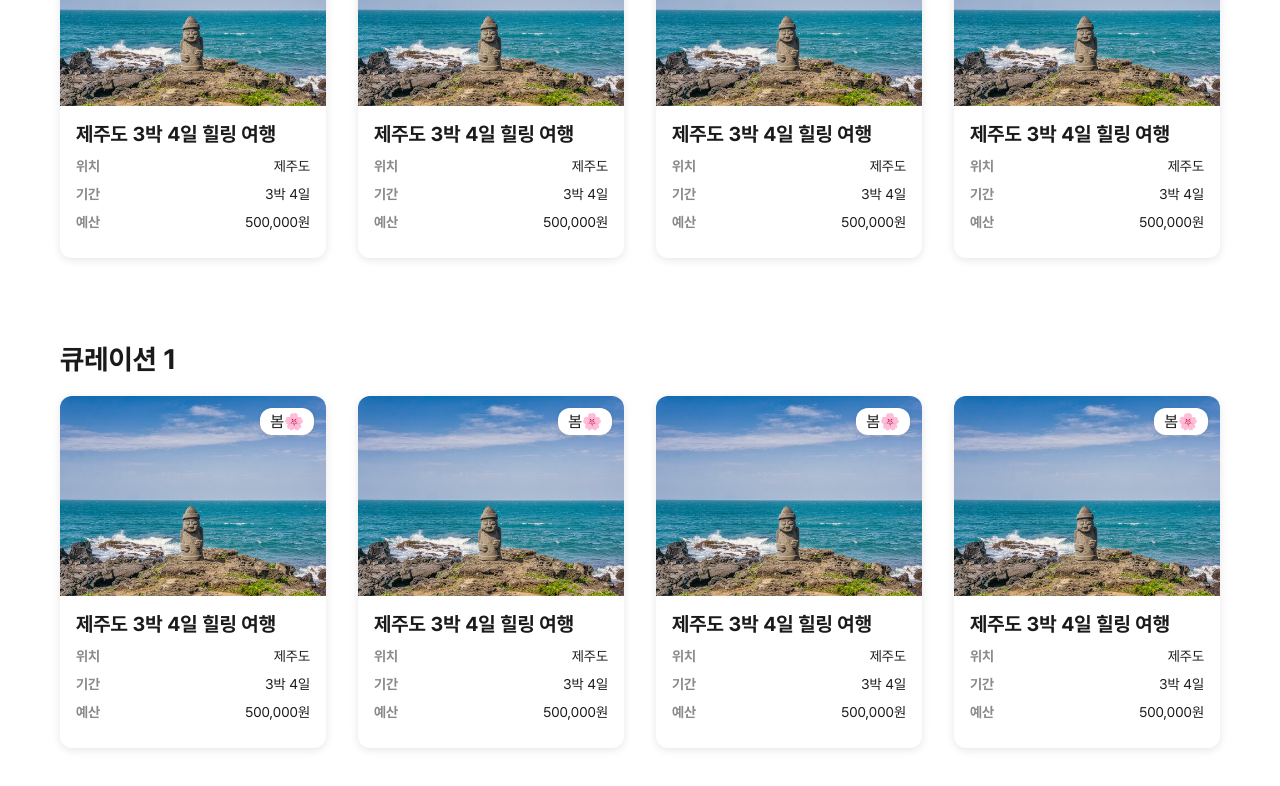
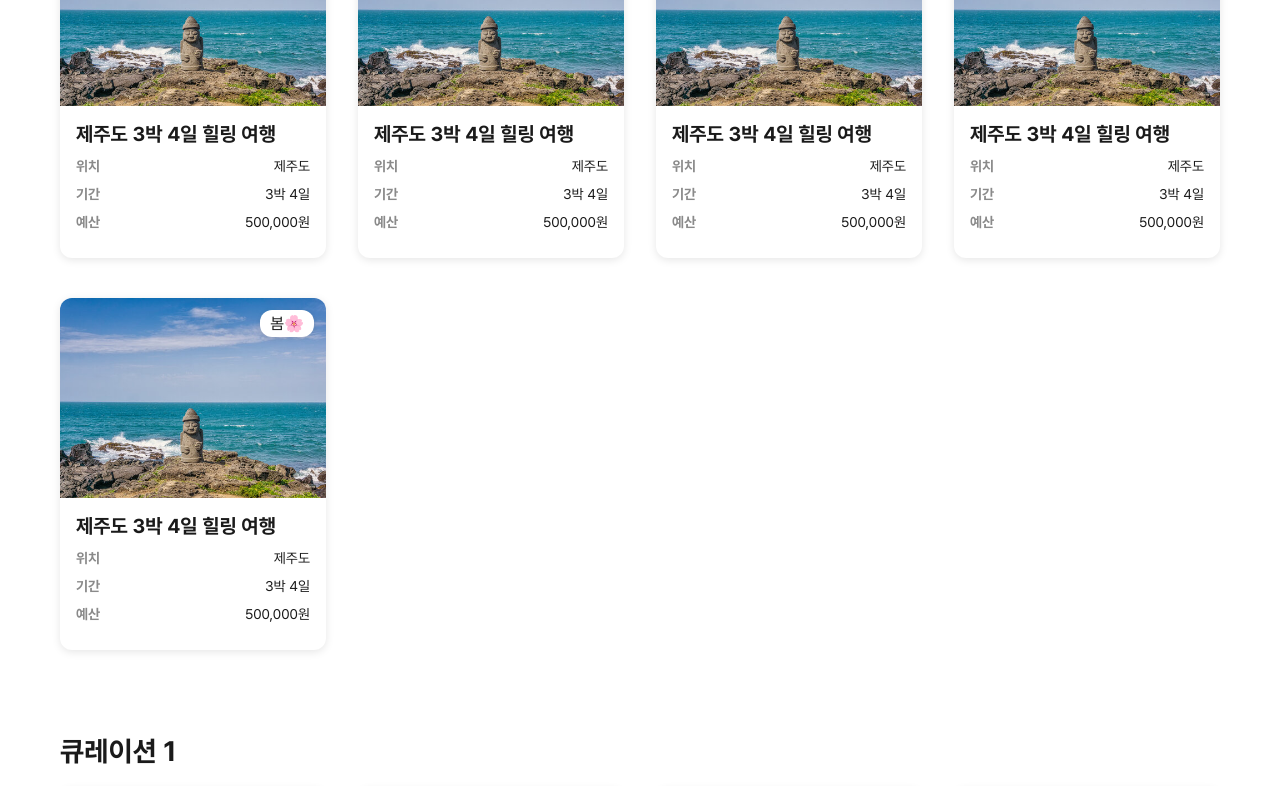
Before and after one commit to FRONT-END-BOOTCAMP-PLUS-4/Team_06_WayGo, a Next.js app: page / in a window 1280 px wide. Shown: the part 676-1462 px from the top of the page. Built offline with nearby package versions, Linux system fonts and the light colour scheme.

Commit message:
feat: PlanCardList > scroll 조건부 렌더링 추가

```diff
--- a/app/components/planCardList/PlanCardList.tsx
+++ b/app/components/planCardList/PlanCardList.tsx
@@ -41,13 +41,24 @@ const dummyData = [
     season: "봄🌸",
     image: "/images/jeju.jpg",
   },
+  {
+    id: 4,
+    title: "제주도 3박 4일 힐링 여행",
+    location: "제주도",
+    period: "3박 4일",
+    budget: "500,000원",
+    season: "봄🌸",
+    image: "/images/jeju.jpg",
+  },
 ];
 
-const PlanCardList = () => {
+const PlanCardList = ({ isScrollAvailable = false }) => {
   return (
     <div className={styles["card-section"]}>
       <div className={styles["section-title"]}>{sectionTitle}</div>
-      <div className={styles["card-grid"]}>
+      <div
+        className={`${isScrollAvailable ? styles["card-scroll"] : styles["card-grid"]}`}
+      >
         {dummyData.map((plan) => (
           <PlanCard key={plan.id} {...plan} />
         ))}
--- a/app/components/planCardList/planCardList.module.scss
+++ b/app/components/planCardList/planCardList.module.scss
@@ -13,4 +13,15 @@
     gap: 40px 32px;
     padding: 20px;
   }
+  .card-scroll {
+    display: flex;
+    gap: 24px;
+    padding: 20px;
+    overflow-x: scroll;
+    -ms-overflow-style: none;
+    scrollbar-width: none;
+  }
+  .card-scroll::-webkit-scrollbar {
+    display: none;
+  }
 }
```
